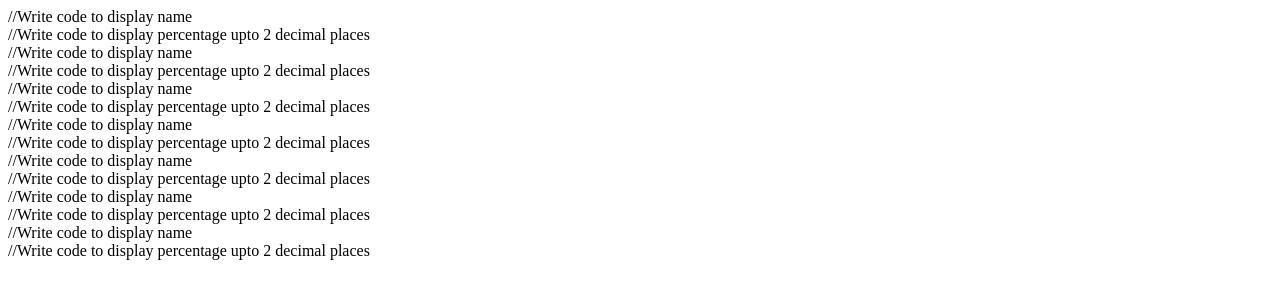
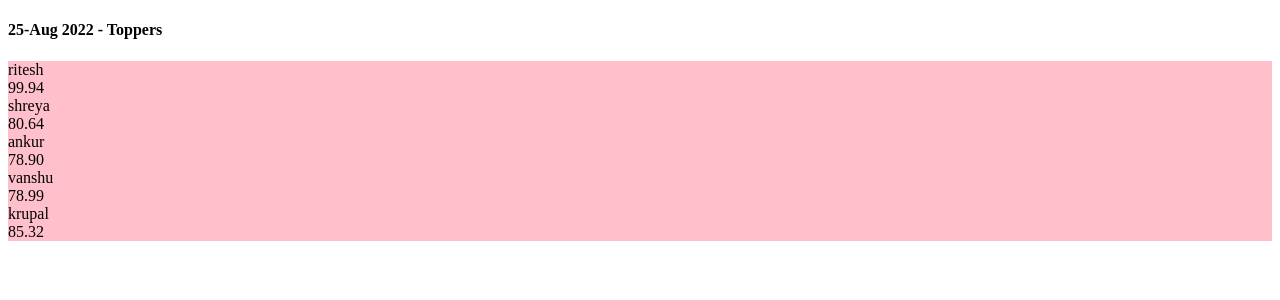
Before and after one commit to chandrashekhar-meshram/Toppers---Updating-State-That-Depends-On-The-Previous-State-Rendering-Lists-of---l3wdbpfb79ft, a React app: page / in a window 1280 px wide. Shown: the top 300 px of the page. Built offline with nearby package versions, Linux system fonts and the light colour scheme.

Commit message:
Update App.js

```diff
--- a/src/components/App.js
+++ b/src/components/App.js
@@ -38,24 +38,28 @@ class App extends Component {
 			],
 		}
 	};
+
     render() {
+
+
     	return(
     		<div id="main">
+                <h4>25-Aug 2022 - Toppers</h4>
 
     			{
-    				//Correct the percentage conditional for correct output
+    				// Correct the percentage conditional for correct output
     				this.state.list.map(function(item,index){
-				   		if(item.percent > 0)
+
+				   		if(item.percent > 75.00)
 				   		{
 				   			return(
-				   				//Conditional statement in the className of below div to give callName="bg-pink"
-				   				//if the percent >= 90 else className = ""
-				   				<div key={index} className="">
+							//    <div key={index} className={(item.percent >= 90.00) ? 'bg-pink' : ""}>
+								   <div key={index} className='bg-pink'>
 					   				<div className="name">
-					   					 //Write code to display name
+										 {item.name}
 					   				</div>
 					   				<div className="percent">
-					   					 //Write code to display percentage upto 2 decimal places
+					   					{item.percent.toFixed(2)}
 					   				</div>
 				   				</div>
 				   				);
@@ -63,7 +67,7 @@ class App extends Component {
 			       })
 			    }
     		</div>
-    		);
+       );
     }
 }
 
```
